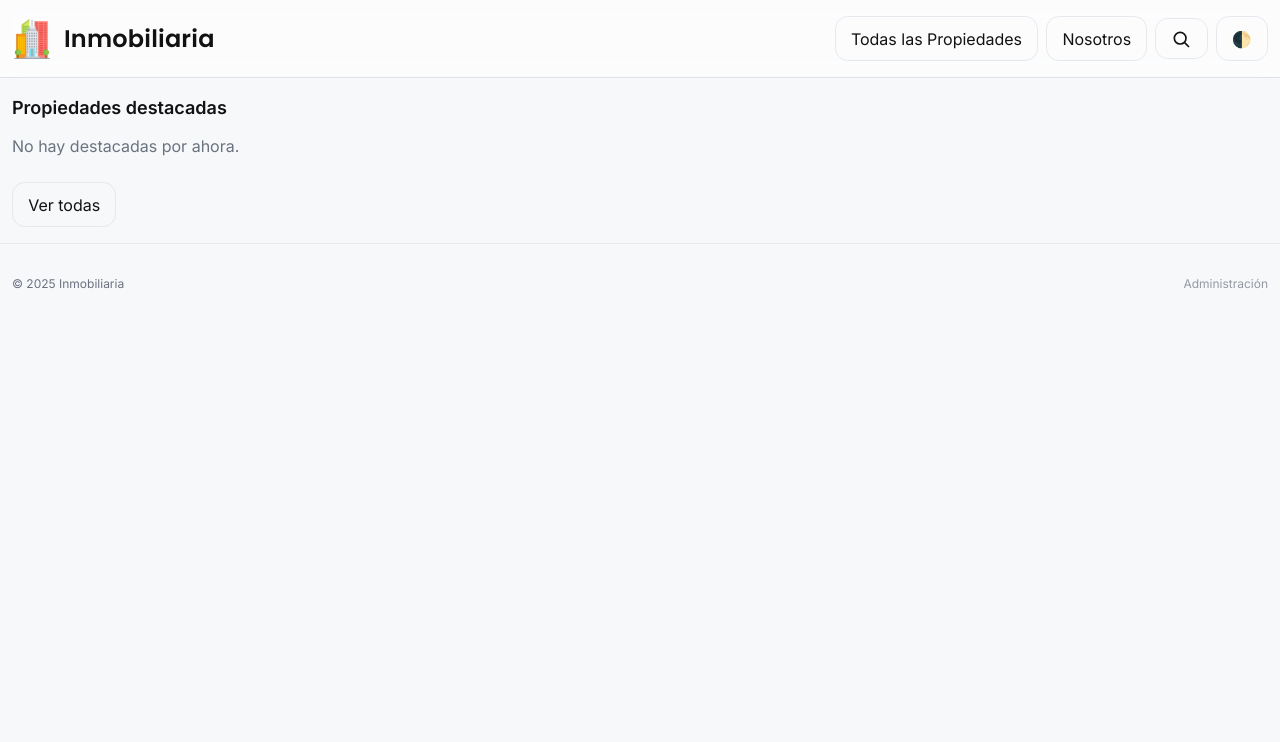
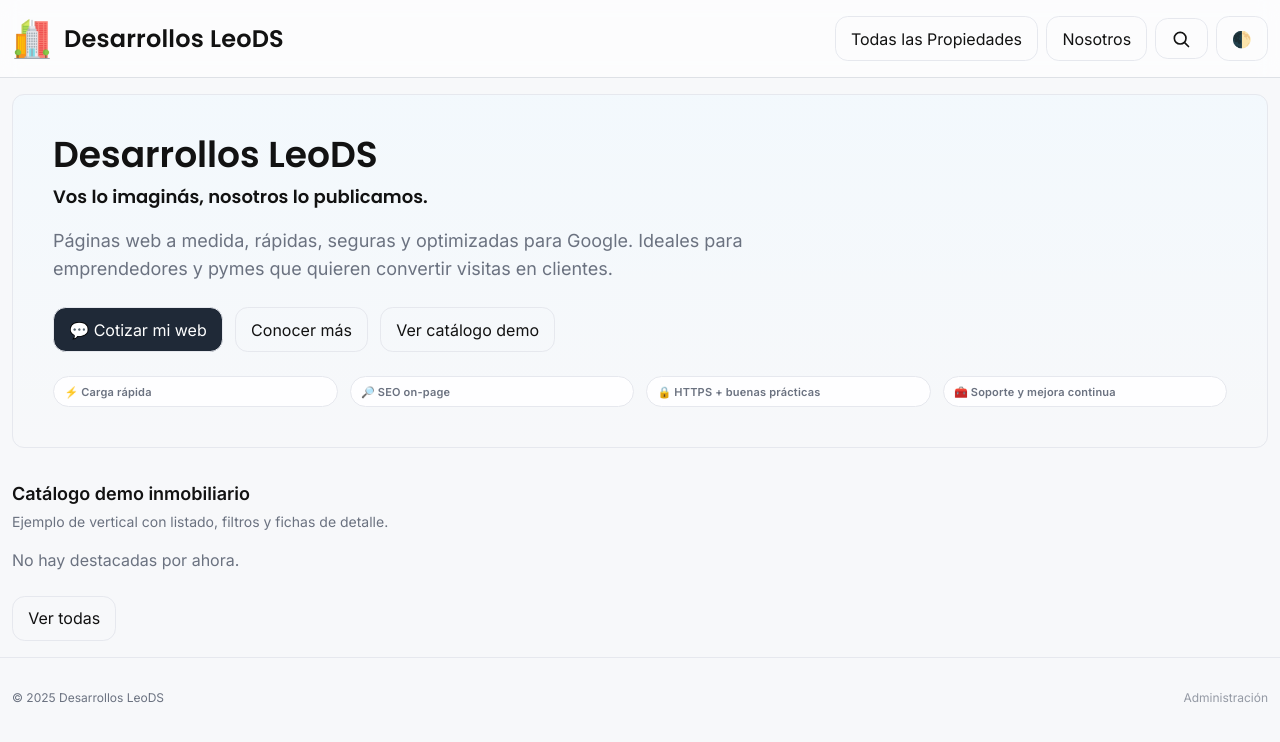
Before and after one commit to LeoDaSilva31/proyecto_django_inmobiliaria, a Django app: page / in a window 1280 px wide. Shown: the top 742 px of the page. Run offline with Django 5.2, Linux system fonts and the light colour scheme; data that the repository does not hold is empty; some libraries are stand-ins or nearby versions.

Commit message:
branding: actualizar base y home (LeoDS + hero/CTA)

```diff
--- a/django_inmobiliaria/templates/base.html
+++ b/django_inmobiliaria/templates/base.html
@@ -4,7 +4,7 @@
 <head>
   <meta charset="utf-8" />
   <meta name="viewport" content="width=device-width, initial-scale=1" />
-  <title>{% block title %}Desarrollos LeoDS — Vos lo imaginás, nosotros lo publicamos{% endblock %}</title>
+  <title>{% block title %}Desarrollos LeoDS — Vos lo imaginás, nosotros te lo publicamos{% endblock %}</title>
 
   <!-- Fuentes -->
   <link href="https://fonts.googleapis.com/css2?family=Inter:wght@400;500;600&family=Poppins:wght@600&display=swap" rel="stylesheet">
@@ -36,6 +36,7 @@
     "@type":"WebSite",
     "url":"https://leods-blog.org/",
     "name":"Desarrollos LeoDS",
+    "alternateName": ["leods blog","leodsblog","leoblog","leods","páginas web a medida","desarrollo de páginas web"],
     "potentialAction":{
       "@type":"SearchAction",
       "target":"https://leods-blog.org/buscar/?q={search_term_string}",
@@ -66,31 +67,37 @@
   }
   </script>
 
-
   <!-- Estilos globales propios -->
   <link rel="stylesheet" href="{% static 'css/theme.css' %}">
 
-  <!-- SEO/OG mínimos -->
+  <!-- SEO/OG -->
   <meta name="description" content="Desarrollos LeoDS crea páginas web a medida para tu negocio: sitios rápidos, seguros y optimizados para Google. Pedí tu web hoy." />
 
-  <meta property="og:title" content="Desarrollos LeoDS — Vos lo imaginás, nosotros lo publicamos" />
+  <meta property="og:title" content="Desarrollos LeoDS — Vos lo imaginás, nosotros te lo publicamos" />
   <meta property="og:description" content="Páginas web a medida, SEO y performance. Ideal para emprendedores y pymes." />
   <meta property="og:type" content="website" />
   <meta property="og:site_name" content="Desarrollos LeoDS" />
+  <meta property="og:url" content="{{ request.build_absolute_uri }}" />
+  <meta property="og:image" content="{% static 'img/logo.png' %}" />
+
+  <!-- Twitter -->
+  <meta name="twitter:card" content="summary_large_image" />
+  <meta name="twitter:title" content="Desarrollos LeoDS — Vos lo imaginás, nosotros te lo publicamos" />
+  <meta name="twitter:description" content="Páginas web a medida, SEO y performance. Ideal para emprendedores y pymes." />
+  <meta name="twitter:image" content="{% static 'img/logo.png' %}" />
 
   <!-- Icono -->
   <link rel="icon" type="image/svg+xml" href="{% static 'favicon.svg' %}">
 
   <link rel="canonical" href="{{ request.build_absolute_uri }}">
-
 </head>
 <body class="min-h-full">
   <!-- Header -->
   <header class="app-header">
     <div class="mx-auto max-w-7xl px-3 py-4 flex items-center gap-4">
       <a href="{% url 'home' %}" class="flex items-center gap-3">
-        <img src="{% static 'img/logo.png' %}" alt="Inmobiliaria" class="h-10 w-auto">
-        <span class="font-display font-semibold text-2xl">Inmobiliaria</span>
+        <img src="{% static 'img/logo.png' %}" alt="Desarrollos LeoDS" class="h-10 w-auto">
+        <span class="font-display font-semibold text-2xl">Desarrollos LeoDS</span>
       </a>
 
       <nav class="ml-auto flex items-center gap-2">
@@ -134,7 +141,7 @@
 
   <footer class="app-footer mx-auto max-w-7xl px-3 py-8 text-xs">
     <div class="flex items-center justify-between">
-      <p>© {% now "Y" %} Inmobiliaria</p>
+      <p>© {% now "Y" %} Desarrollos LeoDS</p>
       <a class="opacity-70 hover:opacity-100"
          href="{% url 'login' %}?next=/admin/propiedades/propiedad/add/">Administración</a>
     </div>
--- a/django_inmobiliaria/templates/propiedades/home.html
+++ b/django_inmobiliaria/templates/propiedades/home.html
@@ -1,11 +1,57 @@
 {% extends "base.html" %}
 {% load static %}
+
 {% block title %}Desarrollos LeoDS — Páginas web a medida para tu negocio{% endblock %}
-
 
 {% block content %}
 
-<h1 class="text-lg font-semibold mb-3">Propiedades destacadas</h1>
+<!-- Hero comercial -->
+<section class="rounded-xl p-6 sm:p-10 mb-8 bg-gradient-to-b from-sky-50/60 to-transparent dark:from-slate-800/40 border border-[var(--line)]">
+  <h1 class="font-display text-3xl sm:text-4xl font-semibold leading-tight">
+    Desarrollos LeoDS
+    <span class="block text-base sm:text-lg font-normal mt-2">
+      Vos lo imaginás, nosotros lo publicamos.
+    </span>
+  </h1>
+
+  <p class="mt-4 text-base sm:text-lg muted max-w-3xl">
+    Páginas web a medida, rápidas, seguras y optimizadas para Google.
+    Ideales para emprendedores y pymes que quieren convertir visitas en clientes.
+  </p>
+
+  <div class="mt-6 flex flex-wrap gap-3">
+    {% with msg="Hola, quiero una web a medida para mi negocio. ¿Podemos charlar?" %}
+    <a
+      href="https://api.whatsapp.com/send?phone=541168044215&text={{ msg|urlencode }}"
+      target="_blank" rel="noopener"
+      class="btn"
+      style="background:var(--accent); color:var(--card);"
+    >
+      💬 Cotizar mi web
+    </a>
+    {% endwith %}
+
+    <a href="{% url 'nosotros' %}" class="btn btn-ghost">
+      Conocer más
+    </a>
+    <a href="{% url 'propiedades_listado' %}" class="btn btn-ghost">
+      Ver catálogo demo
+    </a>
+  </div>
+
+  <!-- Beneficios -->
+  <ul class="mt-6 grid grid-cols-1 sm:grid-cols-2 lg:grid-cols-4 gap-3 text-sm">
+    <li class="chip">⚡ Carga rápida</li>
+    <li class="chip">🔎 SEO on-page</li>
+    <li class="chip">🔒 HTTPS + buenas prácticas</li>
+    <li class="chip">🧰 Soporte y mejora continua</li>
+  </ul>
+</section>
+
+<!-- Catálogo demo (propiedades) -->
+<section>
+  <h2 class="text-lg font-semibold mb-1">Catálogo demo inmobiliario</h2>
+  <p class="muted text-sm mb-4">Ejemplo de vertical con listado, filtros y fichas de detalle.</p>
 
   <div class="grid grid-cols-1 sm:grid-cols-2 lg:grid-cols-3 gap-4">
     {% for p in destacadas %}
@@ -39,4 +85,6 @@
   <div class="mt-6">
     <a class="btn" href="{% url 'propiedades_listado' %}">Ver todas</a>
   </div>
+</section>
+
 {% endblock %}
```
Lines whose indentation alone changed are shown as unchanged.
